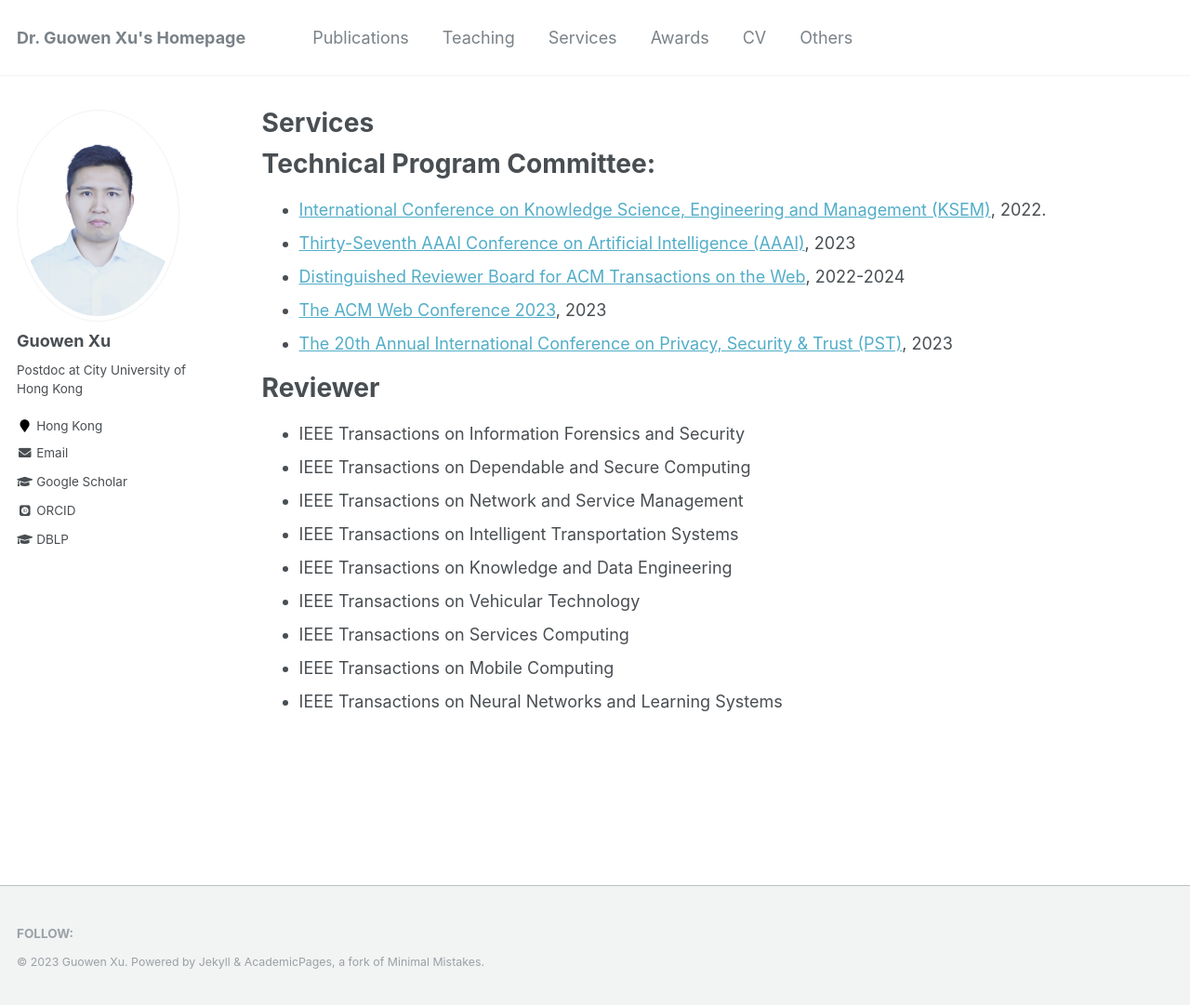
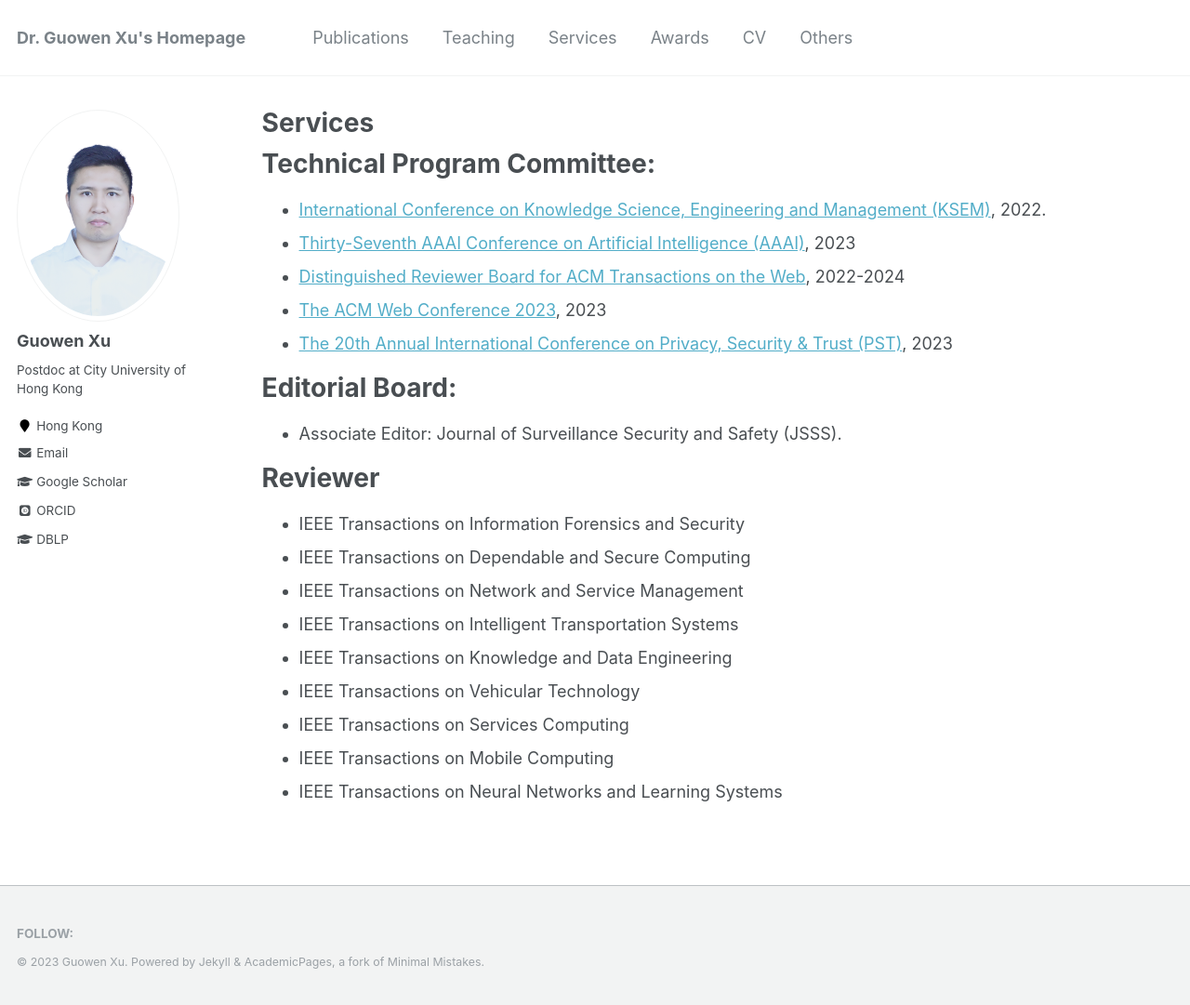
Before and after one commit to Guowen-xu/guowen-xu.github.io, a Jekyll site: the page built from _pages/services.md, in a window 1280 px wide and 1081 px high. Shown: the whole window at 93% size. Built offline with Jekyll 4.4.1, drawn with Linux system fonts in a browser that asks for light colours; some web fonts are replaced.

Commit message:
Update services.md

```diff
--- a/_pages/services.md
+++ b/_pages/services.md
@@ -12,6 +12,10 @@ Technical Program Committee:
 * [The ACM Web Conference 2023](https://www2023.thewebconf.org/), 2023
 * [The 20th Annual International Conference on Privacy, Security & Trust (PST)](https://pstnet.ca/), 2023
 
+Editorial Board:
+======
+* Associate Editor: Journal of Surveillance Security and Safety (JSSS).
+
 Reviewer
 ======
 * IEEE Transactions on Information Forensics and Security
```
